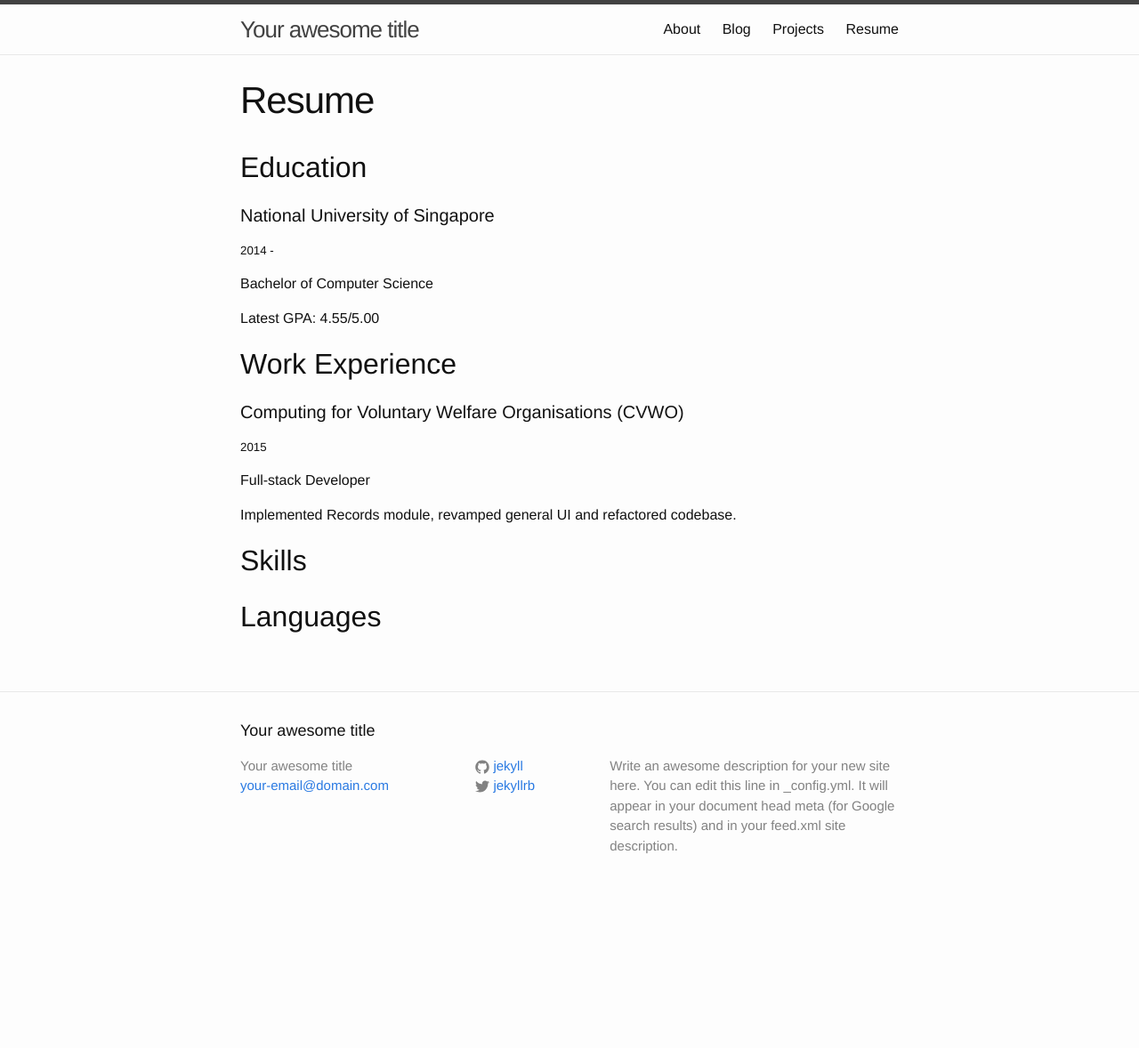
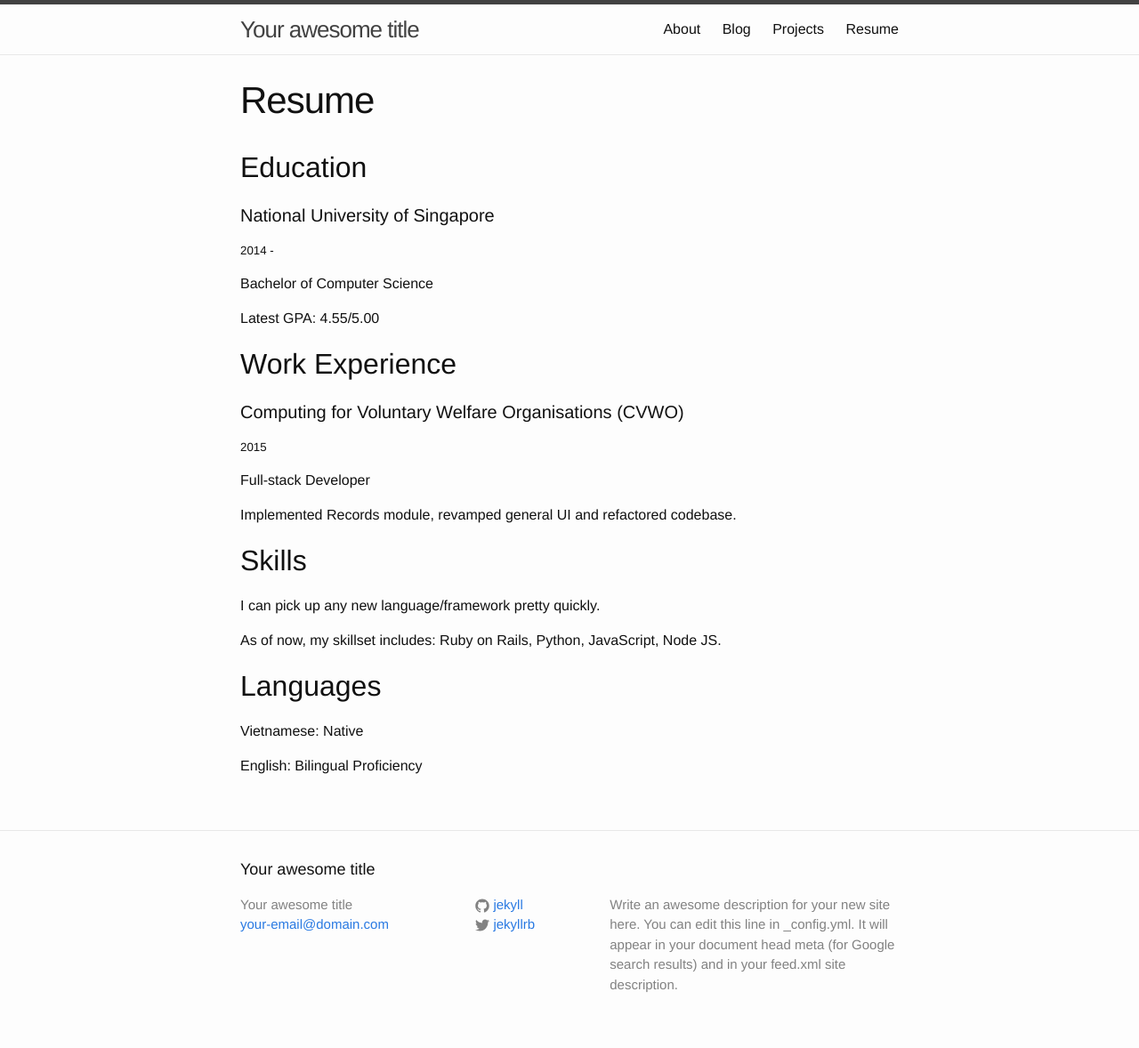
Before and after one commit to joeleba/joeleba.github.io, a Jekyll site: the page built from resume.md, in a window 1280 px wide. Shown: the whole page at 89% size. Built offline with Jekyll 4.4.1, drawn with Linux system fonts in a browser that asks for light colours; before the commit the page ends 1022 px from its top, so only the background shows below that.

Commit message:
changes in resume

```diff
--- a/resume.md
+++ b/resume.md
@@ -24,7 +24,14 @@ Full-stack Developer
 
 Implemented Records module, revamped general UI and refactored codebase.
 
-
 ## Skills
 
+I can pick up any new language/framework pretty quickly.
+
+As of now, my skillset includes: Ruby on Rails, Python, JavaScript, Node JS.
+
 ## Languages
+
+Vietnamese: Native
+
+English: Bilingual Proficiency
```
